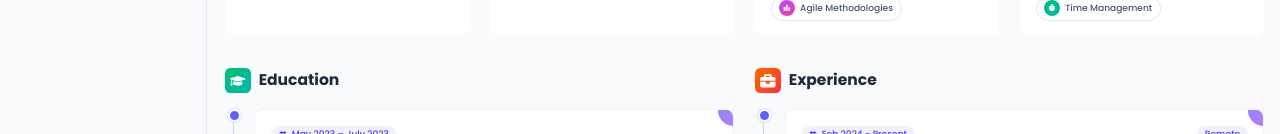
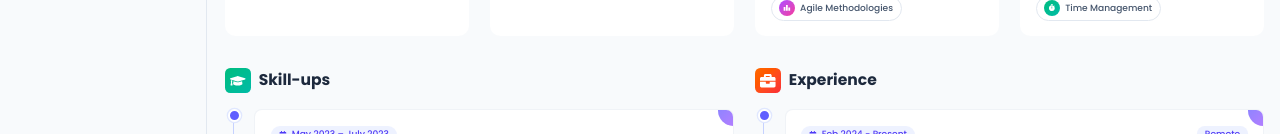
Before and after one commit to otwere/Otwere-Evans-Portfolio, a React (Vite) app: page /about in a window 1280 px wide. Shown: the part 666-800 px from the top of the page. Built offline with nearby package versions, Linux system fonts and the light colour scheme.

Commit message:
Deleted span in RequestForm

```diff
--- a/src/components/projects/modal/RequestForm.tsx
+++ b/src/components/projects/modal/RequestForm.tsx
@@ -83,9 +83,9 @@ export const RequestForm = ({ formLogic, onClose, forwardedRef }: RequestFormPro
                         <label className="block text-xs font-semibold text-slate-700 uppercase tracking-wider">
                             Your Budget
                         </label>
-                        <span className="text-sm text-slate-500">
+                        {/* <span className="text-sm text-slate-500">
                             All amounts are negotiable
-                        </span>
+                        </span> */}
                     </div>
                     <div className="flex gap-2">
                         {/* Currency Dropdown */}
--- a/src/pages/About.tsx
+++ b/src/pages/About.tsx
@@ -240,7 +240,7 @@ export default function About() {
                 <div className="flex h-10 w-10 items-center justify-center rounded-lg bg-gradient-to-br from-emerald-500 to-teal-500 text-white">
                   <FaGraduationCap className="h-6 w-6" />
                 </div>
-                <h2 className="text-2xl font-bold text-slate-800">Education</h2>
+                <h2 className="text-2xl font-bold text-slate-800">Skill-ups</h2>
               </div>
 
               <div className="relative ml-3 border-l-2 border-indigo-200 space-y-8 pb-8">
```
